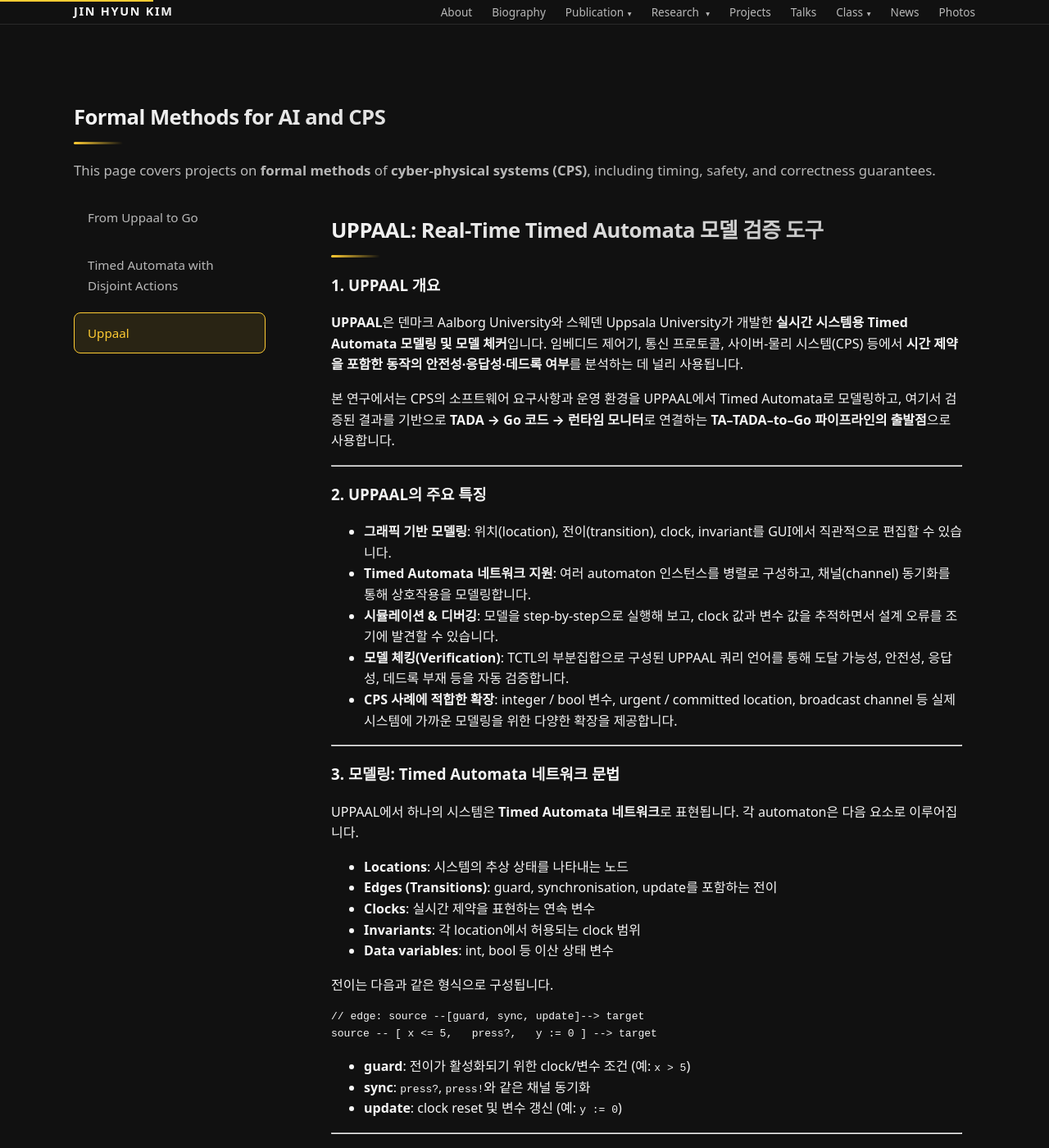
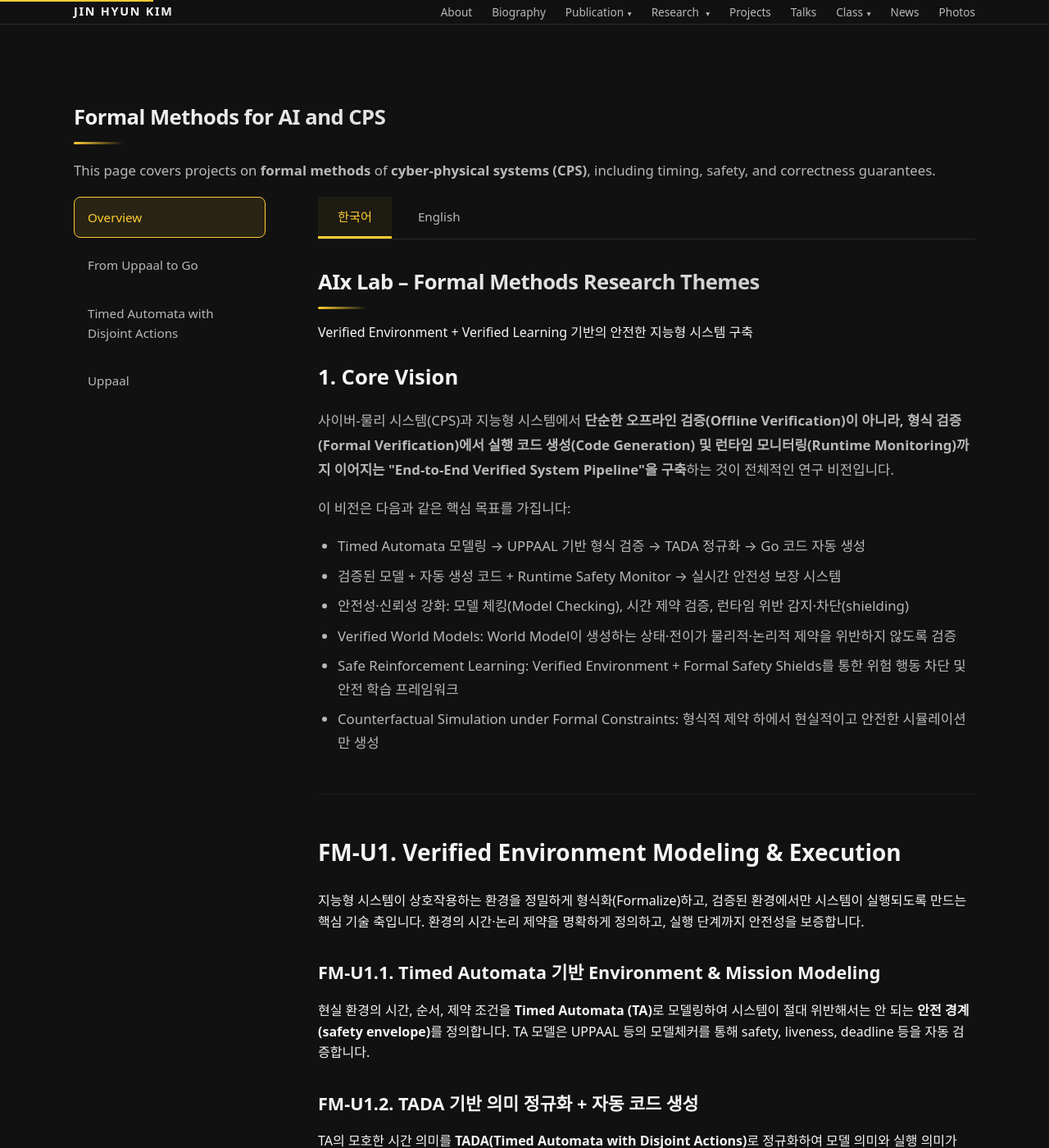
Before and after one commit to jhkim07/jhkim07.github.io, a Jekyll site: the page built from research/formal-methods/index.md, in a window 1280 px wide and 1400 px high. Shown: the whole window at 82% size. Built offline with Jekyll 4.4.1, drawn with Linux system fonts in a browser that asks for light colours; some of the changed text lies outside the part shown.

Commit message:
Add overview pages for formal-methods and update medical-ai numbering style
- Add overview-ko.md and overview-en.md for formal-methods with Core Vision
- Add Overview menu to formal-methods index with language tabs
- Update medical-ai overview files to use h4 for subsections (matching formal-methods style)
- Add id attributes to all subsections for consistent navigation

```diff
--- a/research/formal-methods/index.md
+++ b/research/formal-methods/index.md
@@ -18,6 +18,9 @@
         <nav>
           <ul class="sidebar-menu">
             <li class="sidebar-menu-item">
+              <a href="#overview" class="sidebar-menu-link active" data-section="overview">Overview</a>
+            </li>
+            <li class="sidebar-menu-item">
               <a href="#from-uppaal-to-go" class="sidebar-menu-link" data-section="from-uppaal-to-go" data-page="/research/formal-methods/from-uppaal-to-go">From Uppaal to Go</a>
             </li>
             <li class="sidebar-menu-item">
@@ -32,6 +35,30 @@
 
       <!-- 우측 콘텐츠 영역 -->
       <div class="research-content">
+        <!-- Overview 섹션 (기본 표시) -->
+        <div id="overview" class="research-content-section active">
+          <!-- Language Tabs -->
+          <div class="language-tabs">
+            <input type="radio" id="overview-lang-ko" name="overview-language" value="ko" checked>
+            <label for="overview-lang-ko" class="lang-tab">한국어</label>
+            <input type="radio" id="overview-lang-en" name="overview-language" value="en">
+            <label for="overview-lang-en" class="lang-tab">English</label>
+          </div>
+
+          <!-- Content Area -->
+          <div id="overview-content-area" class="content-area">
+            <!-- Korean Content -->
+            <div id="overview-ko-content" class="lang-content" data-lang="ko" style="display: block;">
+              {% include_relative overview-ko.md %}
+            </div>
+
+            <!-- English Content -->
+            <div id="overview-en-content" class="lang-content" data-lang="en" style="display: none;">
+              {% include_relative overview-en.md %}
+            </div>
+          </div>
+        </div>
+
         <!-- From Uppaal to Go 섹션 -->
         <div id="from-uppaal-to-go" class="research-content-section">
           <div class="loading-indicator" style="text-align: center; padding: 2rem; color: var(--muted);">
@@ -47,7 +74,7 @@
         </div>
 
         <!-- Uppaal 섹션 -->
-        <div id="uppaal" class="research-content-section active">
+        <div id="uppaal" class="research-content-section">
           <div class="loading-indicator" style="text-align: center; padding: 2rem; color: var(--muted);">
             Loading...
           </div>
@@ -136,11 +163,30 @@
       link.click();
     }
   } else {
-    // Load default section (Uppaal) on initial page load
-    const defaultLink = document.querySelector('[data-section="uppaal"]');
-    if (defaultLink) {
-      defaultLink.click();
+    // If no hash, show overview section by default
+    // Activate overview menu link
+    const overviewLink = document.querySelector('[data-section="overview"]');
+    if (overviewLink) {
+      overviewLink.classList.add('active');
     }
+    // The overview section already has 'active' class in HTML
   }
+
+  // Language tab switching for Overview section
+  const overviewLangRadios = document.querySelectorAll('input[name="overview-language"]');
+  const overviewKoContent = document.getElementById('overview-ko-content');
+  const overviewEnContent = document.getElementById('overview-en-content');
+
+  overviewLangRadios.forEach(radio => {
+    radio.addEventListener('change', function() {
+      if (this.value === 'ko') {
+        overviewKoContent.style.display = 'block';
+        overviewEnContent.style.display = 'none';
+      } else if (this.value === 'en') {
+        overviewKoContent.style.display = 'none';
+        overviewEnContent.style.display = 'block';
+      }
+    });
+  });
 });
 </script>
--- /dev/null
+++ b/research/formal-methods/overview-en.md
@@ -0,0 +1,122 @@
+<!-- Title -->
+<h2 class="section-title">AIx Lab – Formal Methods Research Themes</h2>
+<p class="section-subtitle">
+  Building Safe Intelligent Systems based on Verified Environment + Verified Learning
+</p>
+
+<h2>1. Core Vision</h2>
+<p class="section-text">
+  Our overall research vision is to build an <strong>"End-to-End Verified System Pipeline"</strong> that goes beyond simple offline verification—connecting formal verification, automatic code generation, and runtime monitoring for cyber-physical systems (CPS) and intelligent systems.
+</p>
+<p class="section-text">
+  This vision encompasses the following core objectives:
+</p>
+<ul class="section-text">
+  <li>Timed Automata modeling → UPPAAL-based formal verification → TADA normalization → Automatic Go code generation</li>
+  <li>Verified models + Auto-generated code + Runtime Safety Monitor → Real-time safety-guaranteed systems</li>
+  <li>Safety and reliability enhancement: Model checking, temporal constraint verification, runtime violation detection and blocking (shielding)</li>
+  <li>Verified World Models: Verifying that states and transitions generated by World Models do not violate physical or logical constraints</li>
+  <li>Safe Reinforcement Learning: Blocking dangerous behaviors through Verified Environment + Formal Safety Shields, providing a safe learning framework</li>
+  <li>Counterfactual Simulation under Formal Constraints: Generating only realistic and safe simulations under formal constraints</li>
+</ul>
+
+<hr class="section-divider" />
+
+<!-- ============================== -->
+<!-- FM-U1                          -->
+<!-- ============================== -->
+<h3 id="fm-u1">FM-U1. Verified Environment Modeling & Execution</h3>
+<p>
+  This research axis focuses on precisely formalizing the environment in which intelligent systems interact,
+  and ensuring that systems operate only within verified environments.
+  It clearly defines temporal and logical constraints of the environment, and guarantees safety up to the execution stage.
+</p>
+
+<!-- FM-U1.1 -->
+<h4 id="fm-u1-1">FM-U1.1. Timed Automata-based Environment & Mission Modeling</h4>
+<p>
+  We model temporal, sequential, and constraint conditions of real-world environments using <strong>Timed Automata (TA)</strong>
+  to define <strong>safety envelopes</strong> that systems must never violate.
+  TA models are automatically verified for safety, liveness, deadlines, etc., using model checkers such as UPPAAL.
+</p>
+
+<!-- FM-U1.2 -->
+<h4 id="fm-u1-2">FM-U1.2. TADA-based Semantic Normalization + Automatic Code Generation</h4>
+<p>
+  We normalize the ambiguous temporal semantics of TA using <strong>TADA (Timed Automata with Disjoint Actions)</strong>
+  so that model semantics and execution semantics correspond 1:1.
+  TADA clearly separates time-transitions and action-transitions,
+  and expresses all boundary conditions (invariant violations, x==n, etc.) as states to enhance execution safety.
+</p>
+<p>
+  Normalized TADA models are automatically converted to Go code,
+  and a <strong>Runtime Safety Monitor</strong> is generated that
+  <strong>detects and blocks safety violations in real-time during execution (shielding)</strong>.
+</p>
+
+<!-- FM-U1.3 -->
+<h4 id="fm-u1-3">FM-U1.3. Verified Simulation Environment</h4>
+<p>
+  Based on TA/TADA-verified environments, we construct an execution environment that
+  <strong>forces Vision, LLM, RL, and Control modules to always behave only under safety constraints</strong>.
+  Dangerous behaviors are immediately blocked,
+  structurally preventing AI from forming incorrect policies during learning and inference.
+</p>
+
+<hr>
+
+<!-- ============================== -->
+<!-- FM-U2                          -->
+<!-- ============================== -->
+<h3 id="fm-u2">FM-U2. Verified World Models, Embodied AI, and Safe Reinforcement Learning</h3>
+<p>
+  This research axis integrates model-checking-based safety to ensure that
+  Embodied AI, World Models, and Reinforcement Learning do not generate incorrect worlds or learn dangerous policies.
+</p>
+
+<!-- FM-U2.1 -->
+<h4 id="fm-u2-1">FM-U2.1. Verified World Models</h4>
+<p>
+  We verify that states and transitions generated by World Models
+  do not violate physical or logical constraints.
+  This ensures that incorrect dynamics or unrealistic scenarios
+  do not contaminate AI's policy learning.
+</p>
+
+<!-- FM-U2.2 -->
+<h4 id="fm-u2-2">FM-U2.2. Safe RL via Verified Environment + Formal Shields</h4>
+<p>
+  Dangerous behaviors that occur during RL's exploration and policy-learning processes
+  are immediately blocked through <strong>Verified Environment</strong> and
+  <strong>Formal Safety Shields</strong>.
+  This provides a <strong>Safe Learning Framework</strong> that enables RL
+  to learn only within safety constraints.
+</p>
+
+<!-- FM-U2.3 -->
+<h4 id="fm-u2-3">FM-U2.3. Counterfactual Simulation under Formal Constraints</h4>
+<p>
+  We impose formal constraints on counterfactual scenarios generated by World Models and Embodied AI
+  to ensure that <strong>only realistic and safe simulations are generated</strong>.
+  This prevents AI from learning incorrect assumptions or dangerous scenarios.
+</p>
+
+<hr>
+
+<!-- Summary -->
+<h3>Executive Summary</h3>
+<p>
+  <strong>FM-U1</strong> is a technology that formally models, verifies, and connects environments to execution,
+  ensuring that systems operate only within safe environments regardless of which AI algorithm is used.
+</p>
+<p>
+  <strong>FM-U2</strong> integrates model checking from the learning and simulation stages
+  to ensure that Embodied AI, World Models, and RL do not generate dangerous states or policies,
+  realizing <strong>Verified Learning</strong>.
+</p>
+<p>
+  The combination of these two technologies forms a
+  <strong>Verified Intelligent System</strong> where the entire loop of
+  Perception → Reasoning/Planning → Control → Execution → Learning
+  is equipped with safety guarantees.
+</p>
--- /dev/null
+++ b/research/formal-methods/overview-ko.md
@@ -0,0 +1,125 @@
+<!-- Title -->
+<h2 class="section-title">AIx Lab – Formal Methods Research Themes</h2>
+<p class="section-subtitle">
+  Verified Environment + Verified Learning 기반의 안전한 지능형 시스템 구축
+</p>
+
+<h2>1. Core Vision</h2>
+<p class="section-text">
+  사이버-물리 시스템(CPS)과 지능형 시스템에서 <strong>단순한 오프라인 검증(Offline Verification)이 아니라, 형식 검증(Formal Verification)에서 실행 코드 생성(Code Generation) 및 런타임 모니터링(Runtime Monitoring)까지 이어지는 "End-to-End Verified System Pipeline"을 구축</strong>하는 것이 전체적인 연구 비전입니다.
+</p>
+<p class="section-text">
+  이 비전은 다음과 같은 핵심 목표를 가집니다:
+</p>
+<ul class="section-text">
+  <li>Timed Automata 모델링 → UPPAAL 기반 형식 검증 → TADA 정규화 → Go 코드 자동 생성</li>
+  <li>검증된 모델 + 자동 생성 코드 + Runtime Safety Monitor → 실시간 안전성 보장 시스템</li>
+  <li>안전성·신뢰성 강화: 모델 체킹(Model Checking), 시간 제약 검증, 런타임 위반 감지·차단(shielding)</li>
+  <li>Verified World Models: World Model이 생성하는 상태·전이가 물리적·논리적 제약을 위반하지 않도록 검증</li>
+  <li>Safe Reinforcement Learning: Verified Environment + Formal Safety Shields를 통한 위험 행동 차단 및 안전 학습 프레임워크</li>
+  <li>Counterfactual Simulation under Formal Constraints: 형식적 제약 하에서 현실적이고 안전한 시뮬레이션만 생성</li>
+</ul>
+
+<hr class="section-divider" />
+
+<!-- ============================== -->
+<!-- FM-U1                          -->
+<!-- ============================== -->
+<h3 id="fm-u1">FM-U1. Verified Environment Modeling & Execution</h3>
+<p>
+  지능형 시스템이 상호작용하는 환경을 정밀하게 형식화(Formalize)하고,
+  검증된 환경에서만 시스템이 실행되도록 만드는 핵심 기술 축입니다.
+  환경의 시간·논리 제약을 명확하게 정의하고, 실행 단계까지 안전성을 보증합니다.
+</p>
+
+<!-- FM-U1.1 -->
+<h4 id="fm-u1-1">FM-U1.1. Timed Automata 기반 Environment & Mission Modeling</h4>
+<p>
+  현실 환경의 시간, 순서, 제약 조건을 <strong>Timed Automata (TA)</strong>로 모델링하여
+  시스템이 절대 위반해서는 안 되는 <strong>안전 경계(safety envelope)</strong>를 정의합니다.
+  TA 모델은 UPPAAL 등의 모델체커를 통해 safety, liveness, deadline 등을 자동 검증합니다.
+</p>
+
+<!-- FM-U1.2 -->
+<h4 id="fm-u1-2">FM-U1.2. TADA 기반 의미 정규화 + 자동 코드 생성</h4>
+<p>
+  TA의 모호한 시간 의미를 <strong>TADA(Timed Automata with Disjoint Actions)</strong>로 정규화하여
+  모델 의미와 실행 의미가 1:1로 대응하도록 구성합니다.
+  TADA는 time-transition과 action-transition을 명확히 분리하고,
+  경계조건(invariant violation, x==n 등)을 모두 상태로 표현하여 실행 안전성을 강화합니다.
+</p>
+<p>
+  정규화된 TADA 모델은 자동으로 Go 코드로 변환되며,
+  <strong>실행 중 safety 위반을 실시간으로 감지·차단(shielding)</strong>하는
+  Runtime Safety Monitor가 함께 생성됩니다.
+</p>
+
+<!-- FM-U1.3 -->
+<h4 id="fm-u1-3">FM-U1.3. Verified Simulation Environment</h4>
+<p>
+  TA/TADA로 검증된 환경을 기반으로 Vision, LLM, RL, Control 모듈이
+  <strong>항상 안전 제약 아래에서만 행동하도록 강제하는 실행 환경</strong>을 구성합니다.
+  위험한 행동이 발생하면 즉시 차단되며,
+  AI가 학습·추론 중 잘못된 정책을 형성하는 것을 구조적으로 방지합니다.
+</p>
+
+<hr>
+
+<!-- ============================== -->
+<!-- FM-U2                          -->
+<!-- ============================== -->
+<h3 id="fm-u2">FM-U2. Verified World Models, Embodied AI, and Safe Reinforcement Learning</h3>
+<p>
+  Embodied AI, World Model, Reinforcement Learning이
+  잘못된 세계를 생성하거나 위험한 정책을 학습하지 않도록
+  모델체킹 기반 안전성을 통합하는 연구 축입니다.
+</p>
+
+<!-- FM-U2.1 -->
+<h4 id="fm-u2-1">FM-U2.1. Verified World Models</h4>
+<p>
+  World Model이 생성하는 상태(state)와 전이(transition)가
+  물리적·논리적 제약을 위반하지 않도록 검증합니다.
+  잘못된 dynamics나 비현실적 시나리오가
+  AI의 정책 학습을 오염시키지 않도록 보장합니다.
+</p>
+
+<!-- FM-U2.2 -->
+<h4 id="fm-u2-2">FM-U2.2. Safe RL via Verified Environment + Formal Shields</h4>
+<p>
+  RL의 exploration과 policy-learning 과정에서 발생하는
+  위험 행동을 <strong>Verified Environment</strong>와
+  <strong>Formal Safety Shields</strong>를 통해 즉시 차단합니다.
+  이로써 RL이 안전 제약 안에서만 학습할 수 있는
+  <strong>Safe Learning Framework</strong>를 제공합니다.
+</p>
+
+<!-- FM-U2.3 -->
+<h4 id="fm-u2-3">FM-U2.3. Counterfactual Simulation under Formal Constraints</h4>
+<p>
+  World Model 및 Embodied AI가 생성하는 counterfactual 시나리오에
+  형식적 제약을 부여하여,
+  <strong>현실적이고 안전한 시뮬레이션만 생성</strong>하도록 보장합니다.
+  이는 AI가 잘못된 가정이나 위험한 시나리오를 학습하는 것을 방지합니다.
+</p>
+
+<hr>
+
+<!-- Summary -->
+<h3>Executive Summary</h3>
+<p>
+  <strong>FM-U1</strong>은 환경을 정형적으로 모델링하고 검증하며 실행까지 연결하는 기술로,
+  시스템이 어떤 AI 알고리즘을 사용하더라도 안전한 환경 안에서만 동작하게 합니다.
+</p>
+<p>
+  <strong>FM-U2</strong>는 Embodied AI, World Model, RL이
+  위험한 상태나 정책을 생성하지 않도록
+  학습·시뮬레이션 단계에서부터 모델체킹을 통합하여
+  <strong>Verified Learning</strong>을 실현합니다.
+</p>
+<p>
+  두 기술이 결합하여,
+  Perception → Reasoning/Planning → Control → Execution → Learning
+  전체 루프가 안전성을 갖춘
+  <strong>Verified Intelligent System</strong>을 구성하게 됩니다.
+</p>
```
Also changed, not shown: research/medical-ai/overview-en.md (+15 -15 lines), research/medical-ai/overview-ko.md (+15 -15 lines).
